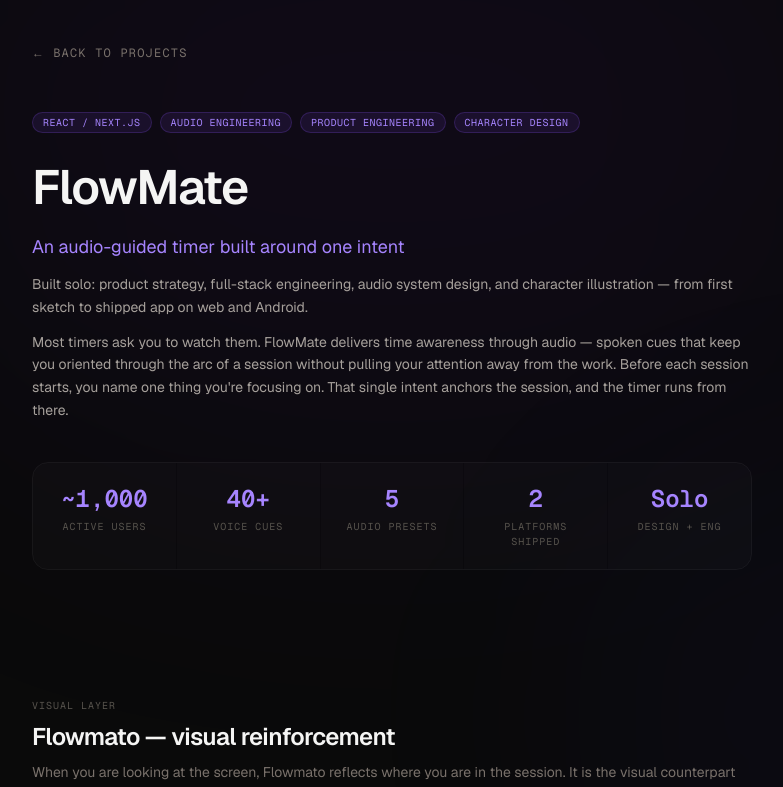
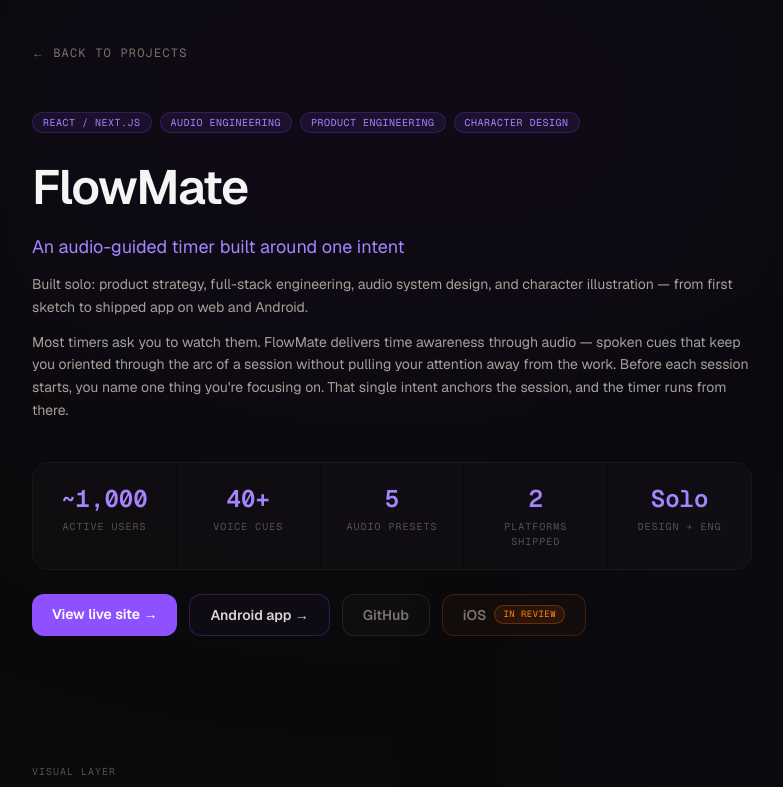
Before and after one commit to lydiacodesdaily/lydia-kwag, a Next.js app: page /projects/flowmate in a window 1280 px wide. Shown: the top 787 px of the page, without its empty margins (248-1031 px from the left). Built offline with nearby package versions, Linux system fonts and the light colour scheme.

Commit message:
fix: move CTA near the top for both FlowMate and Flow Club Companion case studies

```diff
--- a/src/app/projects/flow-club-companion/page.tsx
+++ b/src/app/projects/flow-club-companion/page.tsx
@@ -167,6 +167,26 @@
                 <span className="font-mono text-[10px] uppercase tracking-widest text-stone-600">{stat.label}</span>
               </div>
             ))}
+          </FadeUp>
+
+          {/* Links */}
+          <FadeUp className="mt-6 flex flex-wrap gap-3">
+            <a
+              href="https://chromewebstore.google.com/detail/flow-club-companion/onkipfjaffclamfkknfbippcjpnfbabf"
+              target="_blank"
+              rel="noopener noreferrer"
+              className="rounded-xl bg-violet-500 px-5 py-2.5 text-sm font-semibold text-white transition-colors duration-200 hover:bg-violet-400"
+            >
+              Chrome Web Store →
+            </a>
+            <a
+              href="https://addons.mozilla.org/en-US/firefox/addon/flow-club-companion/"
+              target="_blank"
+              rel="noopener noreferrer"
+              className="rounded-xl border border-violet-500/25 bg-violet-500/[0.04] px-5 py-2.5 text-sm font-semibold text-stone-300 transition-colors duration-200 hover:border-violet-500/40 hover:text-stone-100"
+            >
+              Firefox Add-ons →
+            </a>
           </FadeUp>
         </Section>
 
@@ -412,34 +432,6 @@
           </FadeUp>
         </Section>
 
-        {/* ─── Links ────────────────────────────────────────────── */}
-        <Section className="mx-auto max-w-3xl px-6 pb-32 pt-8">
-          <FadeUp>
-            <p className="mb-5 font-mono text-[10px] uppercase tracking-widest text-stone-600">
-              Links
-            </p>
-            <div className="flex flex-wrap gap-3">
-              <a
-                href="https://chromewebstore.google.com/detail/flow-club-companion/onkipfjaffclamfkknfbippcjpnfbabf"
-                target="_blank"
-                rel="noopener noreferrer"
-                className="inline-flex items-center gap-2 rounded-xl border border-white/[0.08] bg-white/[0.03] px-5 py-3 font-mono text-xs text-stone-300 transition-colors duration-200 hover:border-violet-500/30 hover:text-violet-400"
-              >
-                Chrome Web Store
-                <span aria-hidden="true" className="text-stone-600">→</span>
-              </a>
-              <a
-                href="https://addons.mozilla.org/en-US/firefox/addon/flow-club-companion/"
-                target="_blank"
-                rel="noopener noreferrer"
-                className="inline-flex items-center gap-2 rounded-xl border border-white/[0.08] bg-white/[0.03] px-5 py-3 font-mono text-xs text-stone-300 transition-colors duration-200 hover:border-violet-500/30 hover:text-violet-400"
-              >
-                Firefox Add-ons
-                <span aria-hidden="true" className="text-stone-600">→</span>
-              </a>
-            </div>
-          </FadeUp>
-        </Section>
       </main>
     </div>
   );
--- a/src/app/projects/flowmate/page.tsx
+++ b/src/app/projects/flowmate/page.tsx
@@ -415,6 +415,40 @@
                 <span className="font-mono text-[10px] uppercase tracking-widest text-stone-600">{stat.label}</span>
               </div>
             ))}
+          </FadeUp>
+
+          {/* Links */}
+          <FadeUp className="mt-6 flex flex-wrap gap-3">
+            <a
+              href="https://flowmate.club"
+              target="_blank"
+              rel="noopener noreferrer"
+              className="rounded-xl bg-violet-500 px-5 py-2.5 text-sm font-semibold text-white transition-colors duration-200 hover:bg-violet-400"
+            >
+              View live site →
+            </a>
+            <a
+              href="https://play.google.com/store/apps/details?id=club.flowmate.app"
+              target="_blank"
+              rel="noopener noreferrer"
+              className="rounded-xl border border-violet-500/25 bg-violet-500/[0.04] px-5 py-2.5 text-sm font-semibold text-stone-300 transition-colors duration-200 hover:border-violet-500/40 hover:text-stone-100"
+            >
+              Android app →
+            </a>
+            <a
+              href="https://github.com/lydiacodesdaily/flowmate"
+              target="_blank"
+              rel="noopener noreferrer"
+              className="rounded-xl border border-white/[0.08] bg-white/[0.02] px-5 py-2.5 text-sm font-semibold text-stone-500 transition-colors duration-200 hover:border-white/[0.12] hover:text-stone-400"
+            >
+              GitHub
+            </a>
+            <div className="flex items-center gap-2 rounded-xl border border-orange-500/20 bg-orange-500/[0.04] px-5 py-2.5">
+              <span className="text-sm font-semibold text-stone-500">iOS</span>
+              <span className="rounded-full border border-orange-500/30 bg-orange-500/10 px-2 py-0.5 font-mono text-[9px] uppercase tracking-wider text-orange-400">
+                In Review
+              </span>
+            </div>
           </FadeUp>
         </Section>
 
@@ -1038,41 +1072,6 @@
           </FadeUp>
         </Section>
 
-        {/* ─── CTA ──────────────────────────────────────────────── */}
-        <Section className="mx-auto max-w-3xl border-t border-white/[0.05] px-6 py-16">
-          <FadeUp className="flex flex-wrap gap-3">
-            <a
-              href="https://flowmate.club"
-              target="_blank"
-              rel="noopener noreferrer"
-              className="rounded-xl bg-violet-500 px-6 py-3 text-sm font-semibold text-white transition-colors duration-200 hover:bg-violet-400"
-            >
-              View live site →
-            </a>
-            <a
-              href="https://github.com/lydiacodesdaily/flowmate"
-              target="_blank"
-              rel="noopener noreferrer"
-              className="rounded-xl border border-white/[0.08] bg-white/[0.02] px-6 py-3 text-sm font-semibold text-stone-300 transition-colors duration-200 hover:border-violet-500/30 hover:text-stone-100"
-            >
-              View on GitHub
-            </a>
-            <a
-              href="https://play.google.com/store/apps/details?id=club.flowmate.app"
-              target="_blank"
-              rel="noopener noreferrer"
-              className="rounded-xl border border-white/[0.08] bg-white/[0.02] px-6 py-3 text-sm font-semibold text-stone-300 transition-colors duration-200 hover:border-violet-500/30 hover:text-stone-100"
-            >
-              Android app →
-            </a>
-            <div className="flex items-center gap-2 rounded-xl border border-orange-500/20 bg-orange-500/[0.04] px-6 py-3">
-              <span className="text-sm font-semibold text-stone-500">iOS app</span>
-              <span className="rounded-full border border-orange-500/30 bg-orange-500/10 px-2 py-0.5 font-mono text-[9px] uppercase tracking-wider text-orange-400">
-                In Review
-              </span>
-            </div>
-          </FadeUp>
-        </Section>
       </main>
     </div>
   );
```
